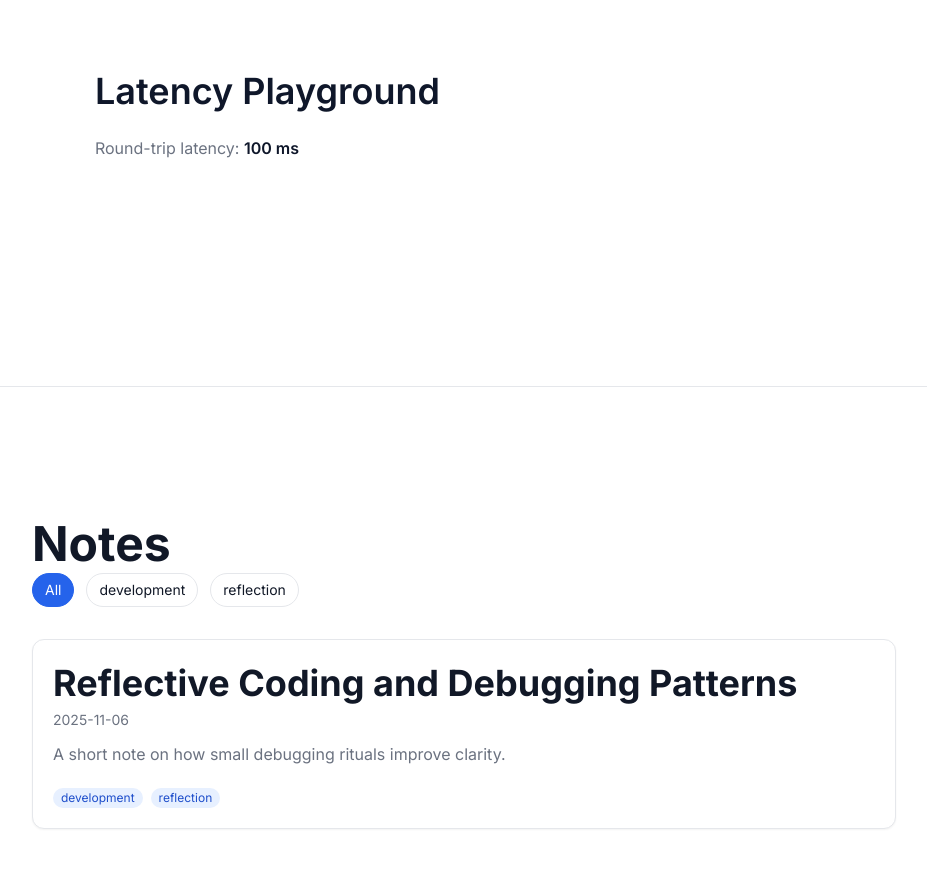
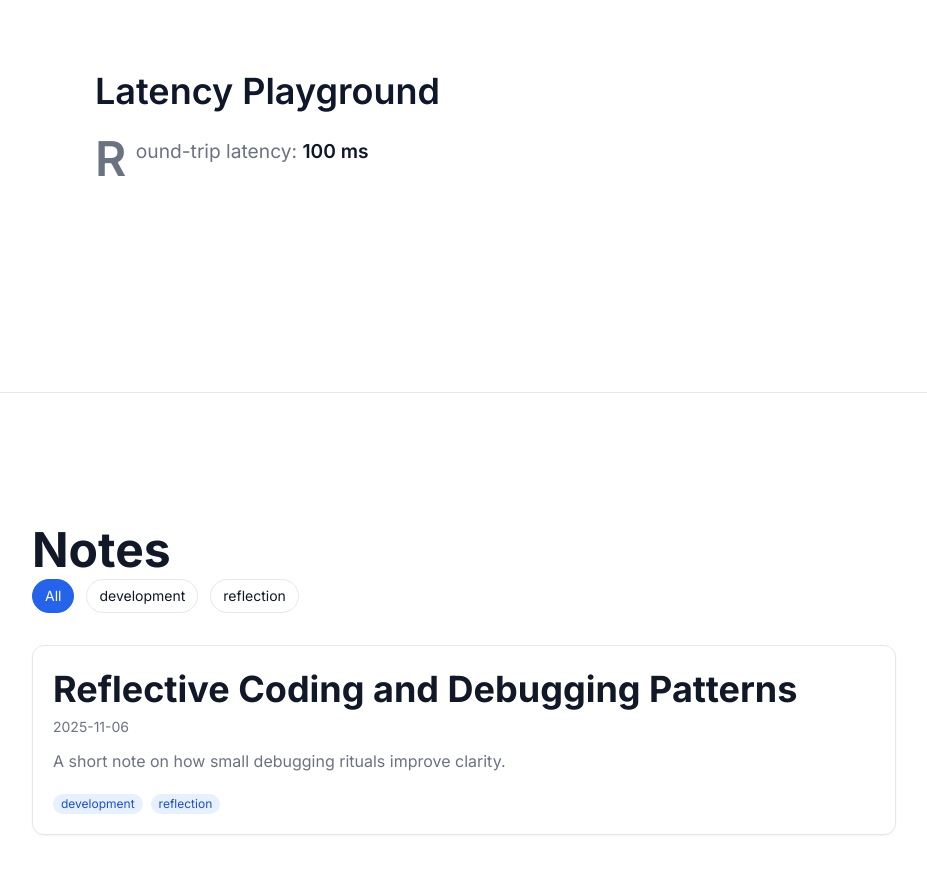
Before and after one commit to jcode82/engineering-lab, a Next.js app: page / in a window 1280 px wide. Shown: the part 1340-2213 px from the top of the page, without its empty margins (176-1103 px from the left). Built offline with nearby package versions, Linux system fonts and the light colour scheme.

Commit message:
[LAB-51]feat: Add Typography Prose Overrides

```diff
--- a/src/app/globals.css
+++ b/src/app/globals.css
@@ -105,3 +105,24 @@ section::before {
     scroll-behavior: auto !important;
   }
 }
+
+/* ---------------------------------------
+   Article Typography
+--------------------------------------- */
+.prose h1, .prose h2, .prose h3 {
+  scroll-margin-top: 6rem;
+}
+
+.prose p:first-of-type {
+  font-size: 1.2rem;
+  line-height: 1.75;
+}
+
+.prose p:first-of-type::first-letter {
+  font-size: 3rem;
+  float: left;
+  line-height: 1;
+  margin-right: 0.2em;
+  font-weight: 600;
+  color: var(--primary-500);
+}
```
